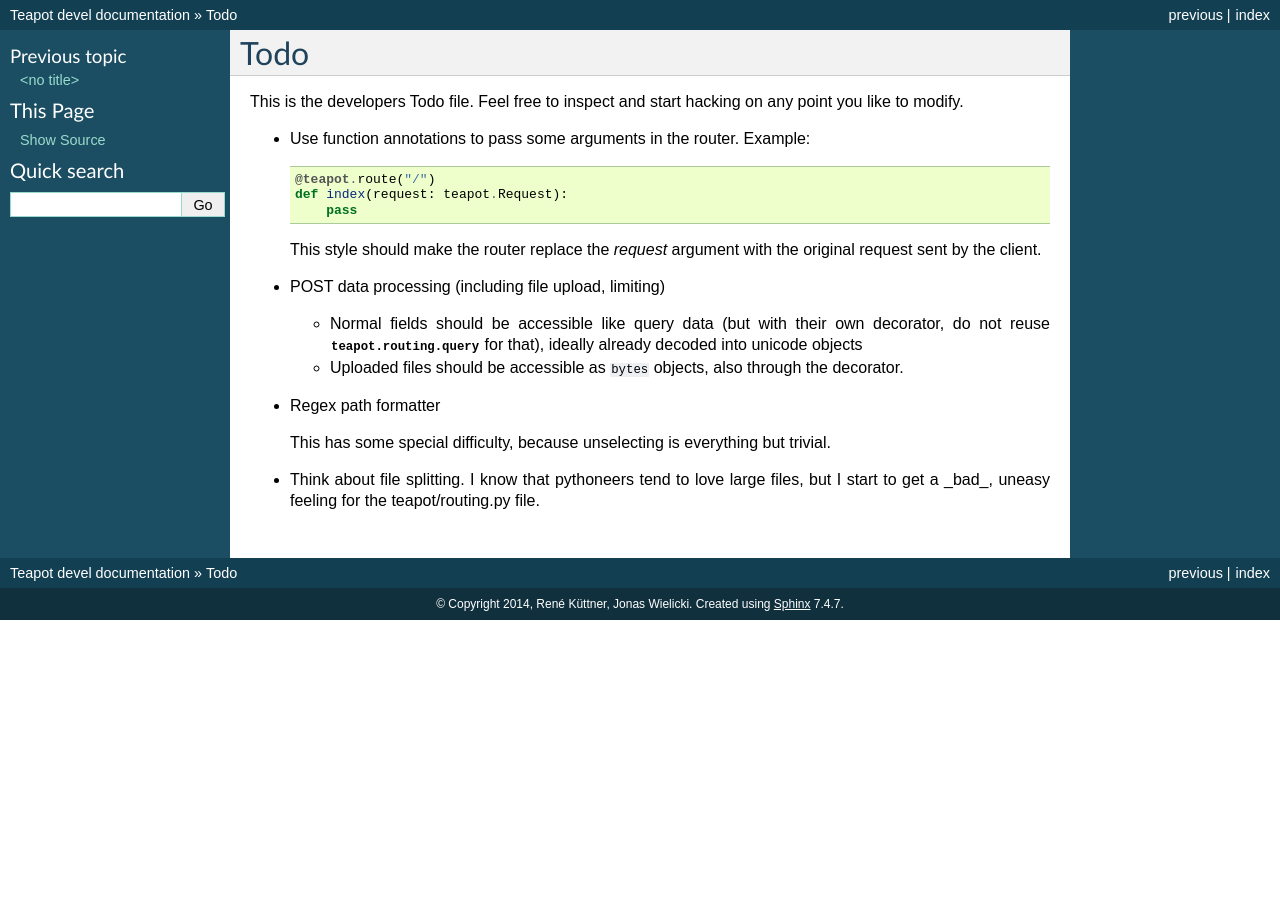
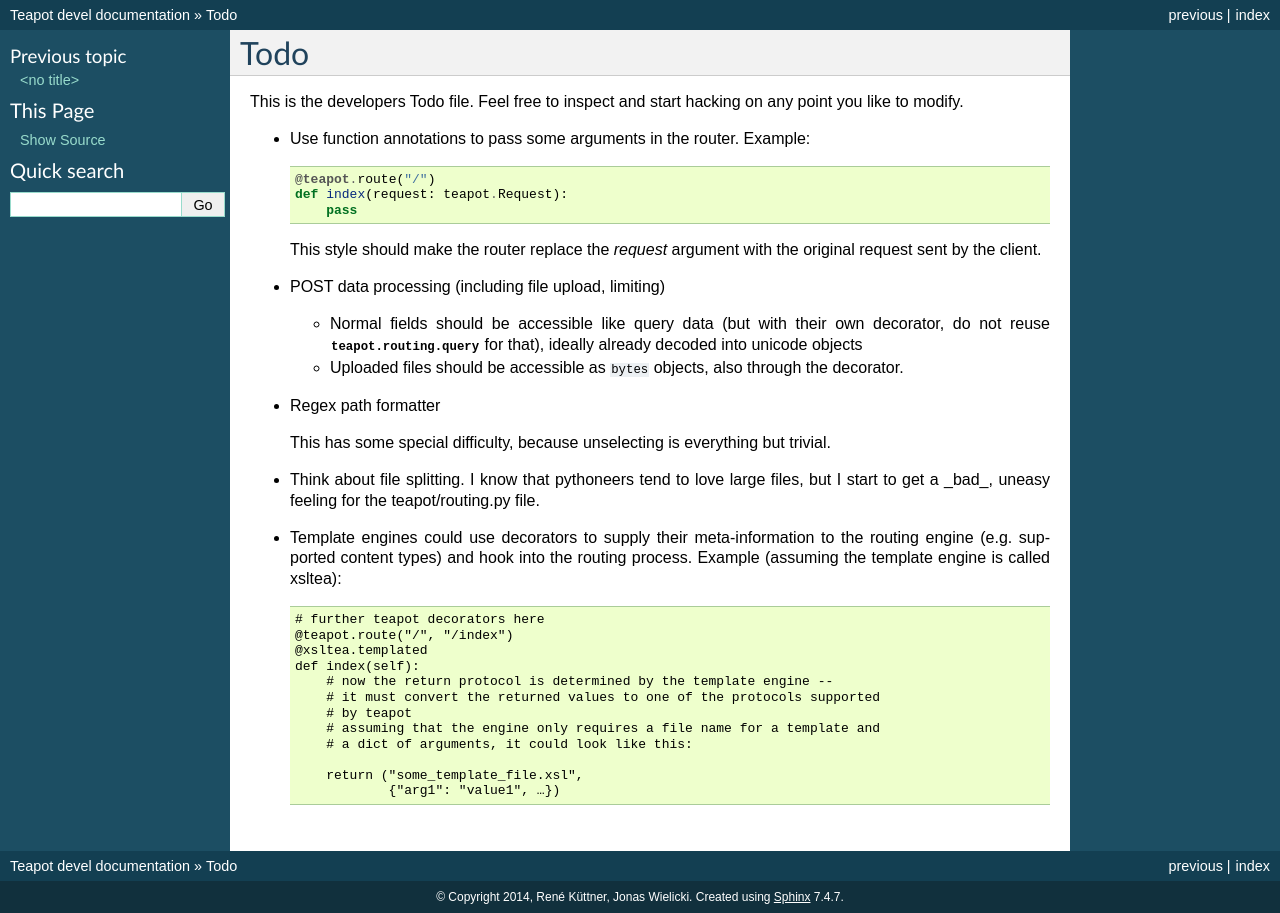
Before and after one commit to zombofant/teapot, a Sphinx documentation site: the page built from docs/source/todo.rst, in a window 1280 px wide. Built offline with Sphinx 7.4.7, drawn with Linux system fonts in a browser that asks for light colours.

Commit message:
Templating engine idea

```diff
--- a/docs/source/todo.rst
+++ b/docs/source/todo.rst
@@ -27,3 +27,20 @@ point you like to modify.
 
 * Think about file splitting. I know that pythoneers tend to love large files,
   but I start to get a _bad_, uneasy feeling for the teapot/routing.py file.
+
+* Template engines could use decorators to supply their meta-information to the
+  routing engine (e.g. supported content types) and hook into the routing
+  process. Example (assuming the template engine is called xsltea)::
+
+    # further teapot decorators here
+    @teapot.route("/", "/index")
+    @xsltea.templated
+    def index(self):
+        # now the return protocol is determined by the template engine --
+        # it must convert the returned values to one of the protocols supported
+        # by teapot
+        # assuming that the engine only requires a file name for a template and
+        # a dict of arguments, it could look like this:
+
+        return ("some_template_file.xsl",
+                {"arg1": "value1", …})
```
